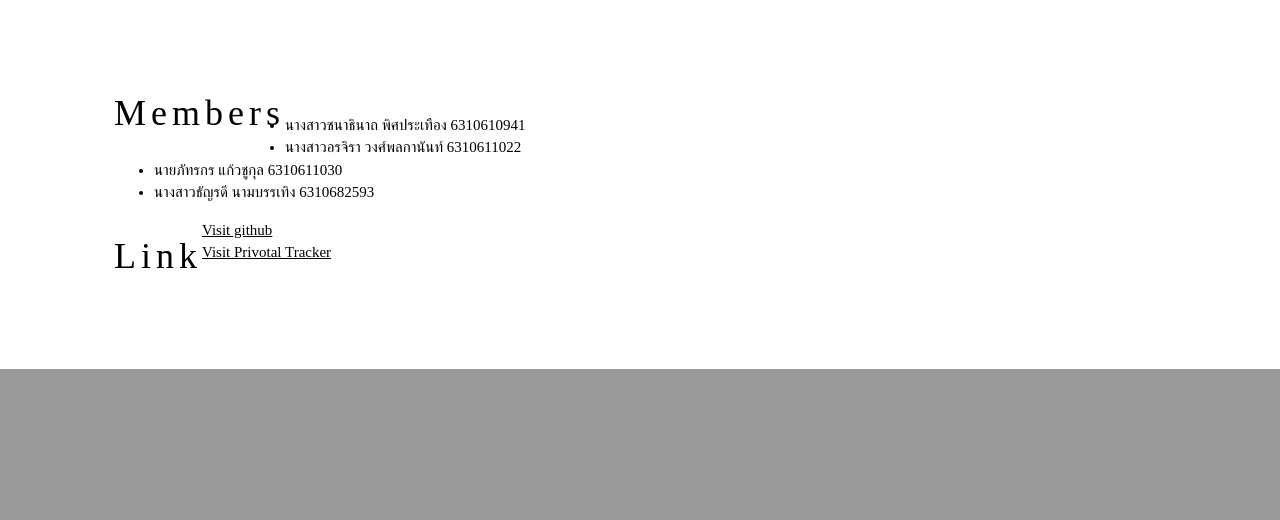
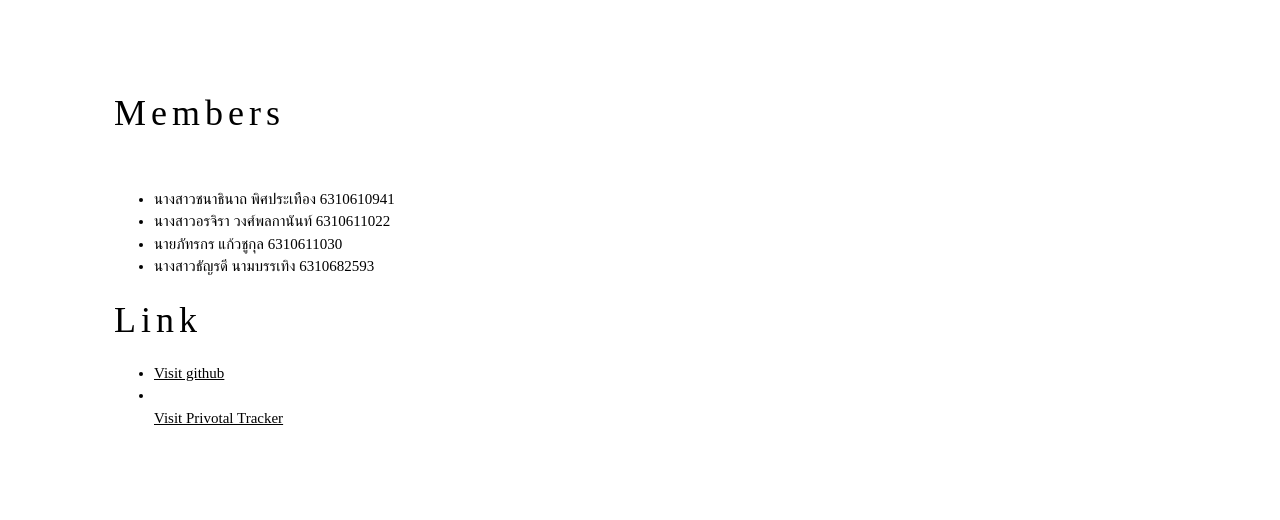
Before and after one commit to 6310610941/heroku331, a Django app: page /about in a window 1280 px wide. Shown: the part 960-1480 px from the top of the page. Before the commit the page ends 1329 px from the top, so only its background shows below. Run offline with Django 4.2, Linux system fonts and the light colour scheme.

Commit message:
update heroku settings

```diff
--- a/users/templates/users/layout.html
+++ b/users/templates/users/layout.html
@@ -6,7 +6,7 @@
 <meta name="viewport" content="width=device-width, initial-scale=1">
 <link rel="stylesheet" href="https://www.w3schools.com/w3css/4/w3.css">
 <style>
-body {font-family: "Times New Roman";}
+body {font-family: "Times New Roman", Georgia, Serif;}
 h1, h2, h3, h4, h5, h6 {
   font-family: "Playfair Display";
   letter-spacing: 5px;
@@ -37,16 +37,21 @@
   <!-- About Section -->
   <div class="w3-row w3-padding-64" id="about">
     <div class="w3-col m6 w3-padding-large">
-        <h1 class="w3-left">Members</h1><br>
+        <h1>Members</h1><br>
+        <body>
             <ul >
                 <li>นางสาวชนาธินาถ พิศประเทือง 6310610941</li>
                 <li>นางสาวอรจิรา วงศ์พลกานันท์ 6310611022</li>
                 <li>นายภัทรกร แก้วชูกุล 6310611030</li>
                 <li>นางสาวธัญรดี นามบรรเทิง 6310682593</li>
             </ul>
-
-        <h1 class="w3-left"> Link </h1>
-        <a href="https://github.com/6310610941/cn331-project.git/">Visit github</a>
-        <br><a href="https://www.pivotaltracker.com/n/projects/2607398/">Visit Privotal Tracker</a></br>
+        </body>
+        <h1> Link </h1>
+        <body>
+            <ul>
+            <li><a href="https://github.com/6310610941/cn331-project.git/">Visit github</a></li>
+            <li><br><a href="https://www.pivotaltracker.com/n/projects/2607398/">Visit Privotal Tracker</a></br></li>
+            </ul>
+        </body>
     </div>
   </div>
```
Lines whose indentation alone changed are shown as unchanged.
